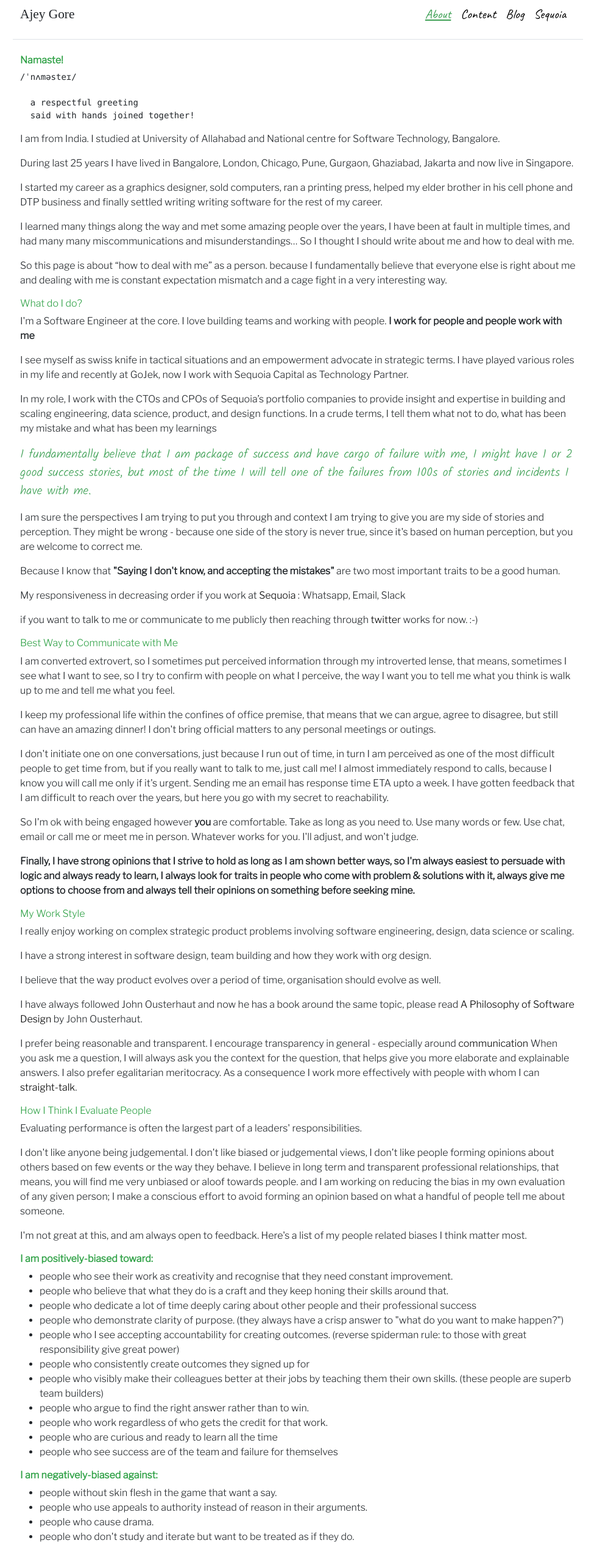
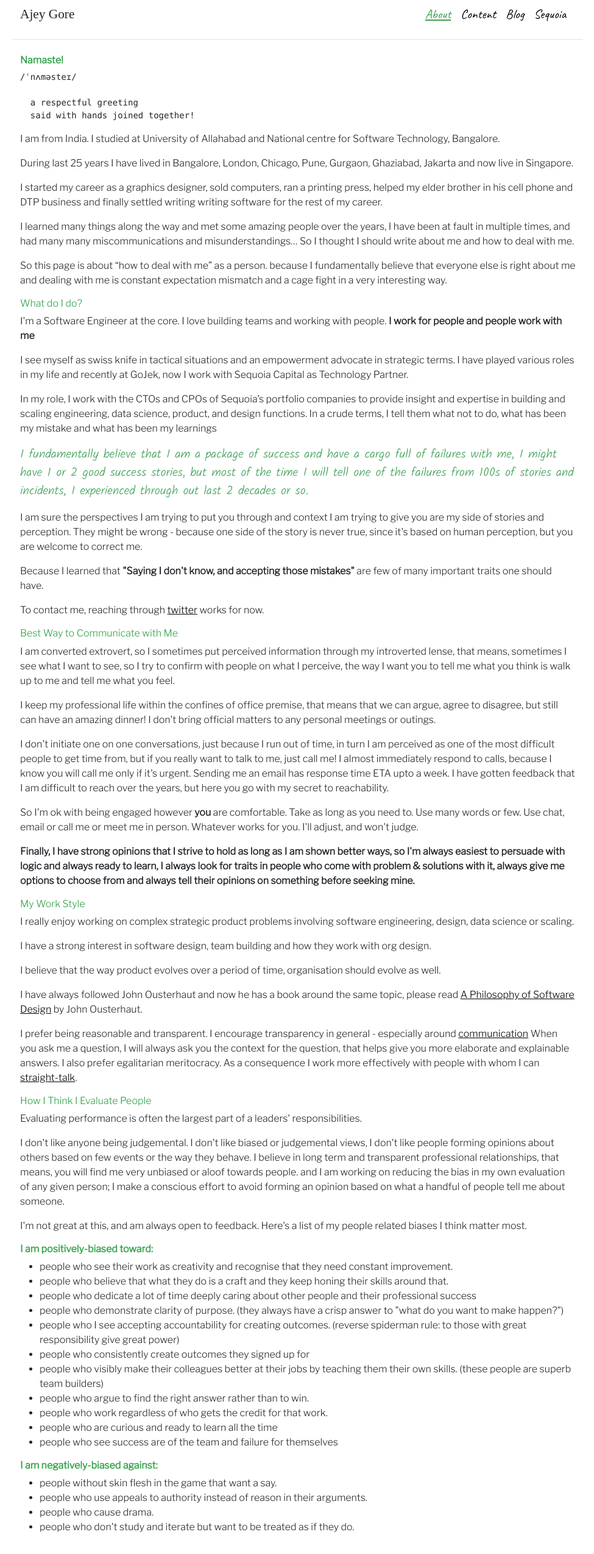
Before and after one commit to ajeygore/ajeygore.github.com, a Jekyll site: the page built from about.md, in a window 1280 px wide. Shown: the whole page at 61% size, without its empty margins (151-1126 px from the left). Built offline with Jekyll 4.4.1, drawn with Linux system fonts in a browser that asks for light colours; some web fonts are replaced.

Commit message:
Typos - In About and Home page

```diff
--- a/_includes/navbar.html
+++ b/_includes/navbar.html
@@ -1,12 +1,12 @@
 <header>
   <div class="container d-flex flex-column flex-md-row align-items-center pb-3 mb-4 border-bottom">
-    <a href="/" class="d-flex align-items-center text-dark text-decoration-none">
-      <span class="name-header">Ajey Gore</span>
+    <a href="/" class="name-header d-flex align-items-center text-dark text-decoration-none">
+      Ajey Gore
     </a>
 
-    <nav class="d-inline-flex mt-2 mt-md-0 ms-md-auto menu-item">
+    <nav class="d-inline-flex mt-2 mt-md-0 ms-md-auto">
          {% for item in site.data.navigation %}
-           <a class="me-3 py-2" href="{{ item.link }}" {% if page.url == item.link %}style="color: #3EA055; text-decoration: underline"{% endif %} {% if item.name contains "Foowar" or item.name contains "Sequoia"%}target="_blank"{%endif%}>
+           <a class="me-3 py-2 menu-item" href="{{ item.link }}" {% if page.url == item.link %}style="color: #3EA055; text-decoration: underline"{% endif %} {% if item.name contains "Foowar" or item.name contains "Sequoia"%}target="_blank"{%endif%}>
              {{item.name}}
            </a>
          {% endfor %}
--- a/about.md
+++ b/about.md
@@ -37,16 +37,14 @@ I see myself as swiss knife in tactical situations and an empowerment advocate i
 In my role, I  work with the CTOs and CPOs of Sequoia’s portfolio companies to provide insight and expertise in building and scaling engineering, data science, product, and design functions. In a crude terms, I tell them what not to do, what has been my mistake and what has been my learnings
 
 <blockquote class="blockquote">
-I fundamentally believe that I am package of success and have cargo of failure with me, I might have 1 or 2 good success stories, but most of the time I will tell one of the failures from 100s of stories and incidents I have with me.
+I fundamentally believe that I am a package of success and have a cargo full of failures with me, I might have 1 or 2 good success stories, but most of the time I will tell one of the failures from 100s of stories and incidents, I experienced through out last 2 decades or so.
 </blockquote>
 
 I am sure the perspectives I am trying to put you through and context I am trying to give you are my side of stories and perception. They might be wrong - because one side of the story is never true, since it&#39;s based on human perception, but you are welcome to correct me.
 
-Because I know that **&quot;Saying I don&#39;t know, and accepting the mistakes&quot;** are two most important traits to be a good human.
+Because I learned that **&quot;Saying I don&#39;t know, and accepting those mistakes&quot;** are few of many important traits one should have.
 
-My responsiveness in decreasing order if you work at [Sequoia](http://sequoiacap.com/){:target="_blank"} : Whatsapp, Email, Slack
-
-if you want to talk to me or communicate to me publicly then reaching through [twitter](https://twitter.com/ajeygore){:target="_blank"} works for now. :-)
+To contact me, reaching through [twitter](https://twitter.com/ajeygore){:target="_blank"} works for now.
 
 ###### Best Way to Communicate with Me
 
--- a/assets/css/override.css
+++ b/assets/css/override.css
@@ -2,7 +2,8 @@
   font-size: 16pt;
   text-align: center;
   color: '#1695A3';
-  font-family: "Delius Unicase"
+  font-family: "Delius Unicase";
+  text-decoration: none;
 }
 
 .name-header-small {
@@ -20,6 +21,7 @@
   font-family: 'Caveat', sans-serif;
   font-size: 16pt;
   color: black;
+  text-decoration: none;
 }
 
 #hover-text {
@@ -43,12 +45,10 @@ a {
 
 a:link, a:visited {
   color: black;
-  text-decoration: none;
   cursor: pointer;
 }
 
 a:hover {
-  text-decoration: none;
   color: #3EA055;
   cursor: pointer;
 }
```
Also changed, not shown: _includes/_home-writeup.md (+2 -2 lines), 1 other file.
